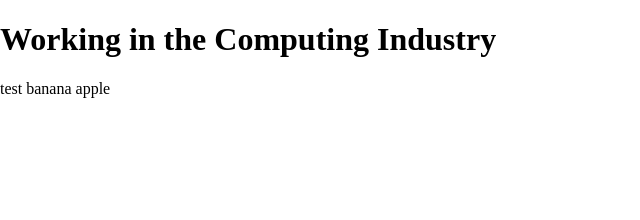
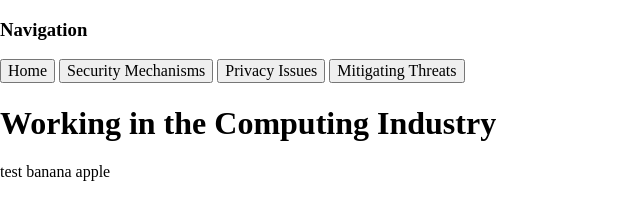
Before and after one commit to ziadelmissiry/Working-in-the-computer-industry, a plain HTML site: page home.html in a window 1280 px wide. Shown: the whole page, without its empty margins (0-640 px from the left). Drawn offline with Linux system fonts and the light colour scheme.

Commit message:
Update home.html

```diff
--- a/home.html
+++ b/home.html
@@ -3,16 +3,31 @@
 
 	<head>
 		<meta charset = "utf-8">
+		<title>Home</title>
 		<meta name="viewport" content="width=device-width, initial-scale=1">
-		<title>Website</title>
 		<link rel = "stylesheet" href = "normalize.css">
 		<link rel = "stylesheet" href = "stylesheet.css">
 	</head>
 
 	<body>
-		<h1> Working in the Computing Industry </h1>
 
-		<p>test banana apple</p>
+		<div class = "wrapper">
+
+			<div class = "nav">
+				<h3> Navigation </h3>
+				<button type = "button" onclick = "location.href='home.html'"> Home </button>
+				<button type = "button" onclick = "location.href='securityMechanisms.html'"> Security Mechanisms </button>
+				<button type = "button" onclick = "location.href='privacyIssues.html'"> Privacy Issues </button>
+				<button type = "button" onclick = "location.href='mitigatingThreats.html'"> Mitigating Threats </button>
+			</div>
+
+			<div class = "heading">
+				<h1> Working in the Computing Industry </h1>
+			</div>
+
+			<p>test banana apple</p>
+
+		</div>
 
 	</body>
 
```
